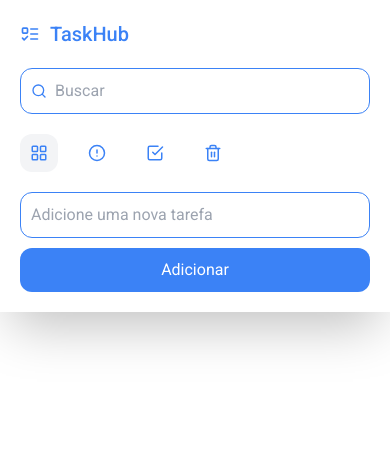
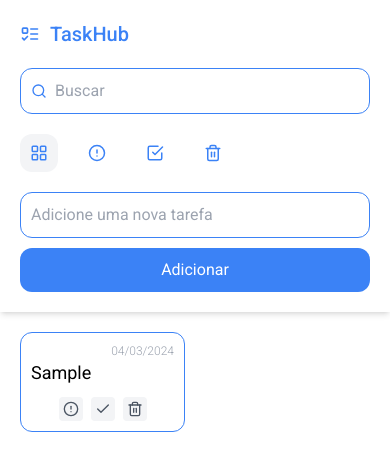
Before and after one commit to arisonfirmino/task-hub, a Next.js app: page / in a window 390 px wide. Both pictures are taken after typing "Sample" into the empty fields and a click on the button "Adicionar". Shown: the top 470 px of the page. Built offline with nearby package versions, Linux system fonts and the light colour scheme.

Commit message:
feat: add function to mark the task as important and as complete, and add the date the task was created

```diff
--- a/app/(home)/page.tsx
+++ b/app/(home)/page.tsx
@@ -1,10 +1,44 @@
+"use client";
+
+import { useState } from "react";
 import Container from "../components/container";
 import SideMenu from "../components/side-menu";
+import Task from "../components/task";
+
+export interface Task {
+  id: string;
+  task: string;
+  important: boolean;
+  completed: boolean;
+  inTrash: boolean;
+  created_at: string;
+}
 
 export default function Home() {
+  const [tasks, setTasks] = useState<Task[]>([]);
+  console.log(tasks);
+
+  const addTask = (newTask: Task) => {
+    setTasks([...tasks, newTask]);
+  };
+
   return (
     <Container>
-      <SideMenu />
+      <SideMenu addTask={addTask} />
+
+      <section className="h-full w-full overflow-auto">
+        <div className="grid grid-cols-2 gap-5 p-5 md:grid-cols-3 xl:grid-cols-5">
+          {tasks.map((task) => (
+            <Task
+              key={task.id}
+              text={task.task}
+              important={task.important}
+              completed={task.completed}
+              created_at={task.created_at}
+            />
+          ))}
+        </div>
+      </section>
     </Container>
   );
 }
--- a/app/components/container.tsx
+++ b/app/components/container.tsx
@@ -4,7 +4,7 @@ interface ContainerProps {
 
 export default function Container({ children }: ContainerProps) {
   return (
-    <main className="flex h-screen w-full cursor-default bg-white text-black">
+    <main className="flex h-screen w-full cursor-default flex-col bg-white text-black xl:flex-row">
       {children}
     </main>
   );
--- a/app/components/form.tsx
+++ b/app/components/form.tsx
@@ -3,12 +3,19 @@
 import { useForm } from "react-hook-form";
 import { yupResolver } from "@hookform/resolvers/yup";
 import * as yup from "yup";
+import { v4 as uuidv4 } from "uuid";
+import { format } from "date-fns";
+import { Task } from "../(home)/page";
+
+interface FormProps {
+  addTask: (newTask: Task) => void;
+}
 
 const schema = yup.object({
   task: yup.string().required(),
 });
 
-export default function Form() {
+export default function Form({ addTask }: FormProps) {
   const {
     register,
     handleSubmit,
@@ -19,7 +26,16 @@ export default function Form() {
   });
 
   const onSubmit = (data: { task: string }) => {
-    console.log(data);
+    const newTask = {
+      id: uuidv4(),
+      task: data.task,
+      important: false,
+      completed: false,
+      inTrash: false,
+      created_at: format(new Date(), "dd/MM/yyyy"),
+    };
+
+    addTask(newTask);
     reset();
   };
 
--- a/app/components/side-menu.tsx
+++ b/app/components/side-menu.tsx
@@ -2,10 +2,15 @@ import { ListTodoIcon } from "lucide-react";
 import Search from "./search";
 import Nav from "./nav";
 import Form from "./form";
+import { Task } from "../(home)/page";
 
-export default function SideMenu() {
+interface SideMenuProps {
+  addTask: (newTask: Task) => void;
+}
+
+export default function SideMenu({ addTask }: SideMenuProps) {
   return (
-    <div className="flex h-fit w-full flex-col gap-5 p-5 shadow-2xl xl:h-full xl:min-w-80 xl:max-w-80">
+    <div className="flex h-fit w-full flex-col gap-5 p-5 shadow-md xl:h-full xl:min-w-80 xl:max-w-80 xl:shadow-2xl">
       <div className="flex items-center gap-2.5 text-blue-500">
         <ListTodoIcon size={20} />
         <h3 className="text-xl font-medium">TaskHub</h3>
@@ -14,7 +19,7 @@ export default function SideMenu() {
       <Search />
       <Nav />
 
-      <Form />
+      <Form addTask={addTask} />
     </div>
   );
 }
--- /dev/null
+++ b/app/components/task.tsx
@@ -0,0 +1,60 @@
+"use client";
+
+import { useState } from "react";
+import {
+  CheckCheckIcon,
+  CheckIcon,
+  CircleAlertIcon,
+  Trash2Icon,
+} from "lucide-react";
+
+interface TaskProps {
+  text: string;
+  important: boolean;
+  completed: boolean;
+  created_at: string;
+}
+
+export default function Task({
+  text,
+  important,
+  completed,
+  created_at,
+}: TaskProps) {
+  const [isImportant, setIsImportant] = useState(important);
+  const [isCompleted, setIsCompleted] = useState(completed);
+
+  return (
+    <div
+      className={`rounded-xl border border-solid p-2.5 duration-500 xl:hover:scale-105 ${isImportant ? "border-yellow-400" : "border-blue-500"}`}
+    >
+      <p className="text-end text-xs font-light text-gray-400">{created_at}</p>
+
+      <p
+        className={`overflow-hidden text-ellipsis text-nowrap text-lg ${isCompleted ? "text-gray-400 line-through" : ""}`}
+      >
+        {text}
+      </p>
+
+      <div className="mt-2.5 flex items-center justify-center gap-2">
+        <button
+          onClick={() => setIsImportant(!isImportant)}
+          className={`rounded bg-gray-100 p-1 ${isImportant ? "text-yellow-400" : "text-gray-600"}`}
+        >
+          <CircleAlertIcon size={16} />
+        </button>
+
+        <button
+          onClick={() => setIsCompleted(!isCompleted)}
+          className={`rounded bg-gray-100 p-1 ${isCompleted ? "text-green-500" : "text-gray-600"}`}
+        >
+          {isCompleted ? <CheckCheckIcon size={16} /> : <CheckIcon size={16} />}
+        </button>
+
+        <button className="rounded bg-gray-100 p-1 text-gray-600">
+          <Trash2Icon size={16} />
+        </button>
+      </div>
+    </div>
+  );
+}
--- a/package.json
+++ b/package.json
@@ -10,17 +10,20 @@
   },
   "dependencies": {
     "@hookform/resolvers": "^3.3.4",
+    "date-fns": "^3.6.0",
     "lucide-react": "^0.376.0",
     "next": "14.2.3",
     "react": "^18",
     "react-dom": "^18",
     "react-hook-form": "^7.51.3",
+    "uuid": "^9.0.1",
     "yup": "^1.4.0"
   },
   "devDependencies": {
     "@types/node": "^20",
     "@types/react": "^18",
     "@types/react-dom": "^18",
+    "@types/uuid": "^9.0.8",
     "eslint": "^8",
     "eslint-config-next": "14.2.3",
     "postcss": "^8",
```
Also changed, not shown: 1 other file (tests, documents, lock files or other folders).
